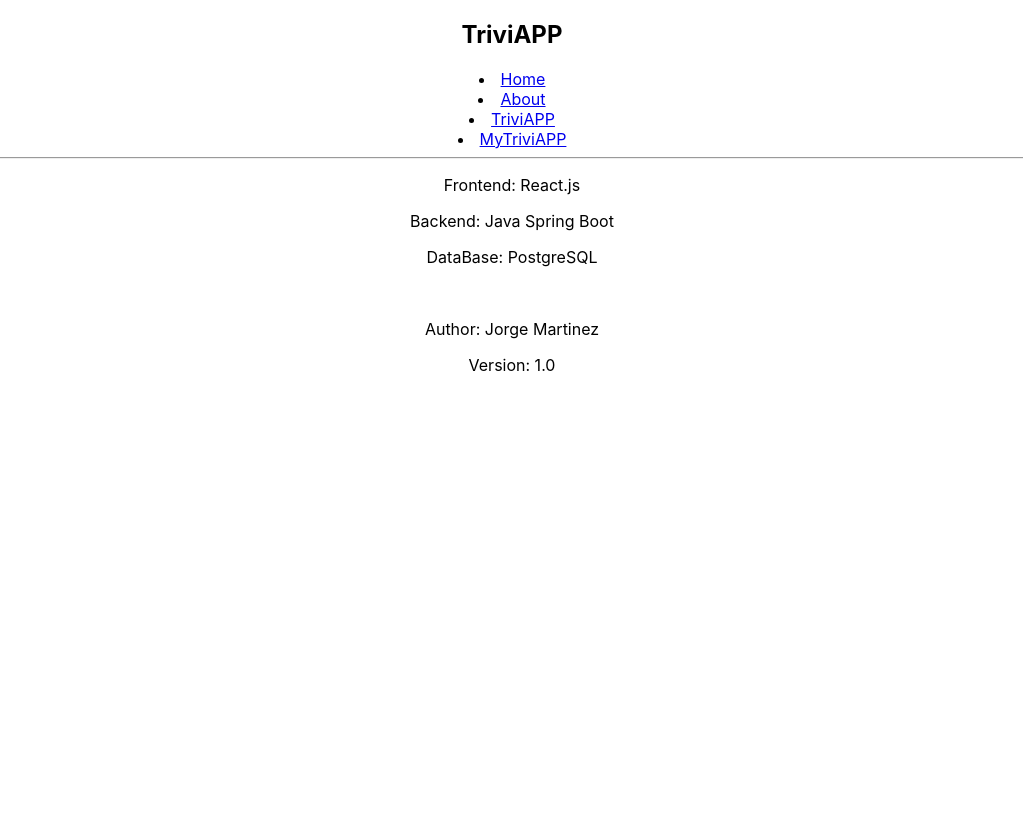
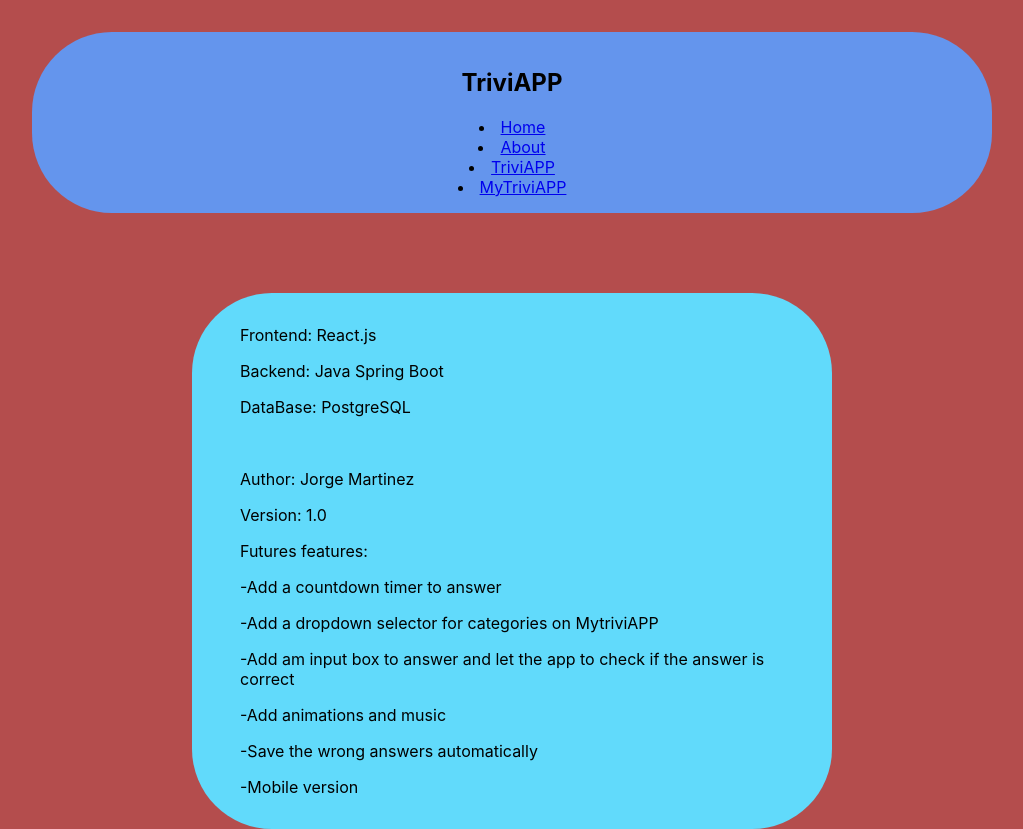
Before and after one commit to Jorge-Martinez82/TriviAPP-project, a React (Create React App) app in the folder apifront/: page /about in a window 1280 px wide. Shown: the whole page, without its empty margins (128-1151 px from the left). Before the commit the page ends 800 px from the top, so only its background shows below. Built offline with nearby package versions, Linux system fonts and the light colour scheme.

Commit message:
adding css

```diff
--- a/apifront/src/App.css
+++ b/apifront/src/App.css
@@ -1,38 +1,55 @@
 .App {
-  text-align: center;
-}
-
-.App-logo {
-  height: 40vmin;
-  pointer-events: none;
-}
-
-@media (prefers-reduced-motion: no-preference) {
-  .App-logo {
-    animation: App-logo-spin infinite 20s linear;
-  }
-}
-
-.App-header {
-  background-color: #282c34;
-  min-height: 100vh;
-  display: flex;
-  flex-direction: column;
-  align-items: center;
-  justify-content: center;
-  font-size: calc(10px + 2vmin);
-  color: white;
+    text-align: center;
 }
 
 .App-link {
-  color: #61dafb;
+    color: #61dafb;
 }
 
-@keyframes App-logo-spin {
-  from {
-    transform: rotate(0deg);
-  }
-  to {
-    transform: rotate(360deg);
-  }
+.aboutcontent {
+    border-radius: 5em;
+    padding-top: 1em;
+    padding-bottom: 1em;
+    padding-left: 3em;
+    padding-right: 3em;
+    background-color: #61dafb;
+    margin-top: 5em;
+    margin-left: 20em;
+    margin-right: 20em;
+    text-align: left;
 }
+
+.body {
+    border-radius: 5em;
+    padding-top: 1em;
+    padding-bottom: 1em;
+    padding-left: 3em;
+    padding-right: 3em;
+    background-color: #61dafb;
+    margin-top: 5em;
+    margin-left: 20em;
+    margin-right: 20em;
+    text-align: left;
+}
+
+.mytriviapp {
+    border-radius: 5em;
+    padding-top: 1em;
+    padding-bottom: 1em;
+    padding-left: 3em;
+    padding-right: 3em;
+    background-color: #61dafb;
+    margin-top: 5em;
+    margin-left: 20em;
+    margin-right: 20em;
+    text-align: left;
+}
+
+.header{
+    margin-left: 10em;
+    margin-right: 10em;
+    margin-top: 2em;
+    background-color: cornflowerblue;
+    padding: 1em;
+    border-radius: 5em;
+}
--- a/apifront/src/components/About.tsx
+++ b/apifront/src/components/About.tsx
@@ -6,13 +6,20 @@
     return (
 
         <div className="about">
-            <div>
+            <div className="aboutcontent">
                 <p>Frontend: React.js</p>
                 <p>Backend: Java Spring Boot</p>
                 <p>DataBase: PostgreSQL</p>
                 <br/>
                 <p>Author: Jorge Martinez</p>
                 <p>Version: 1.0</p>
+                <p>Futures features: </p>
+                <p>     -Add a countdown timer to answer</p>
+                <p>     -Add a dropdown selector for categories on MytriviAPP</p>
+                <p>     -Add am input box to answer and let the app to check if the answer is correct</p>
+                <p>     -Add animations and music</p>
+                <p>     -Save the wrong answers automatically</p>
+                <p>     -Mobile version</p>
 
             </div>
         </div>
--- a/apifront/src/components/Header.tsx
+++ b/apifront/src/components/Header.tsx
@@ -20,7 +20,6 @@
                     <li>
                         <Link to="/mytriviapp">MyTriviAPP</Link>
                     </li>
-                    <hr/>
                 </nav>
             </div>
 
--- a/apifront/src/index.css
+++ b/apifront/src/index.css
@@ -5,6 +5,8 @@
     sans-serif;
   -webkit-font-smoothing: antialiased;
   -moz-osx-font-smoothing: grayscale;
+  background-color: #b44d4d;
+
 }
 
 code {
```
